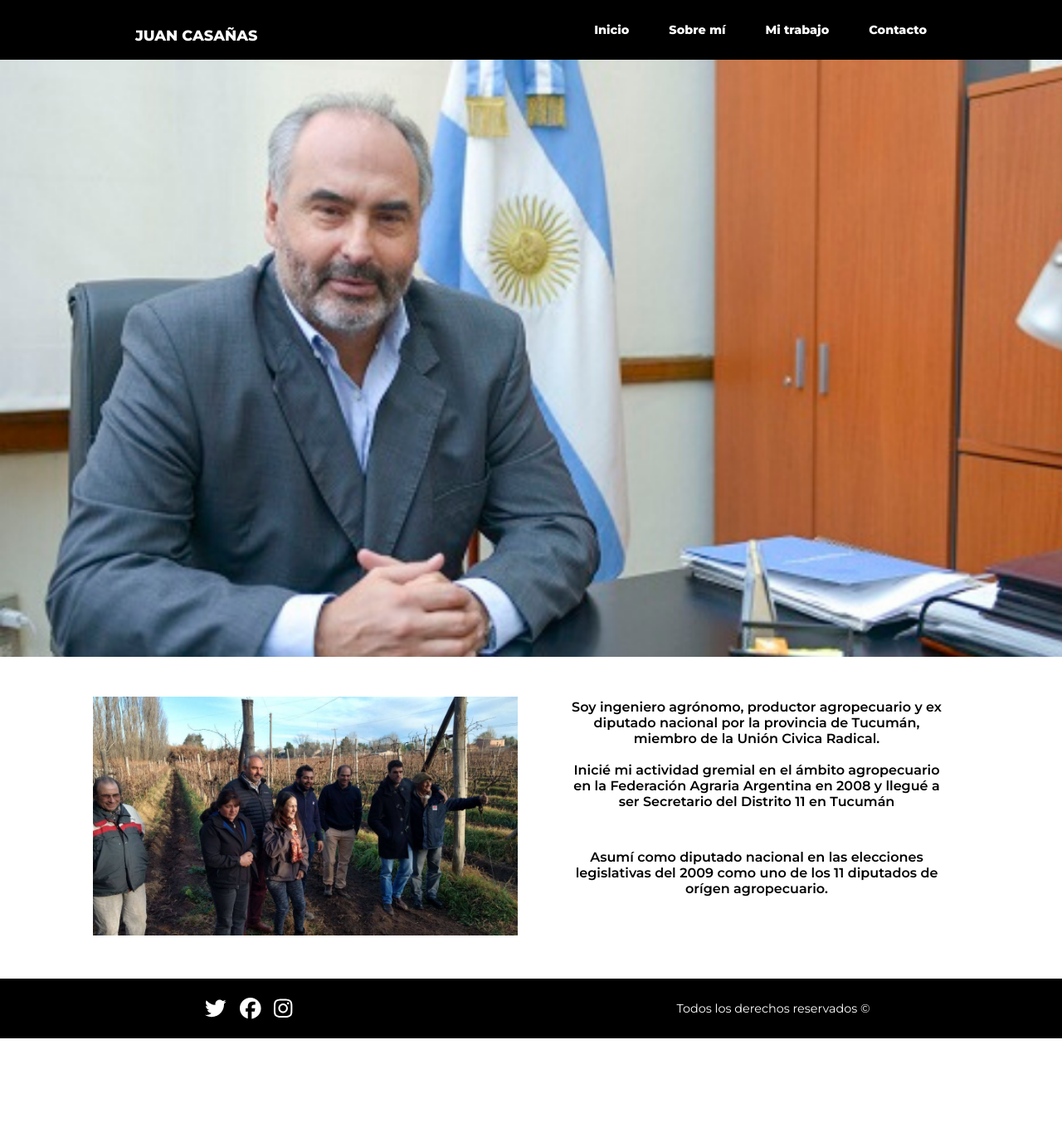
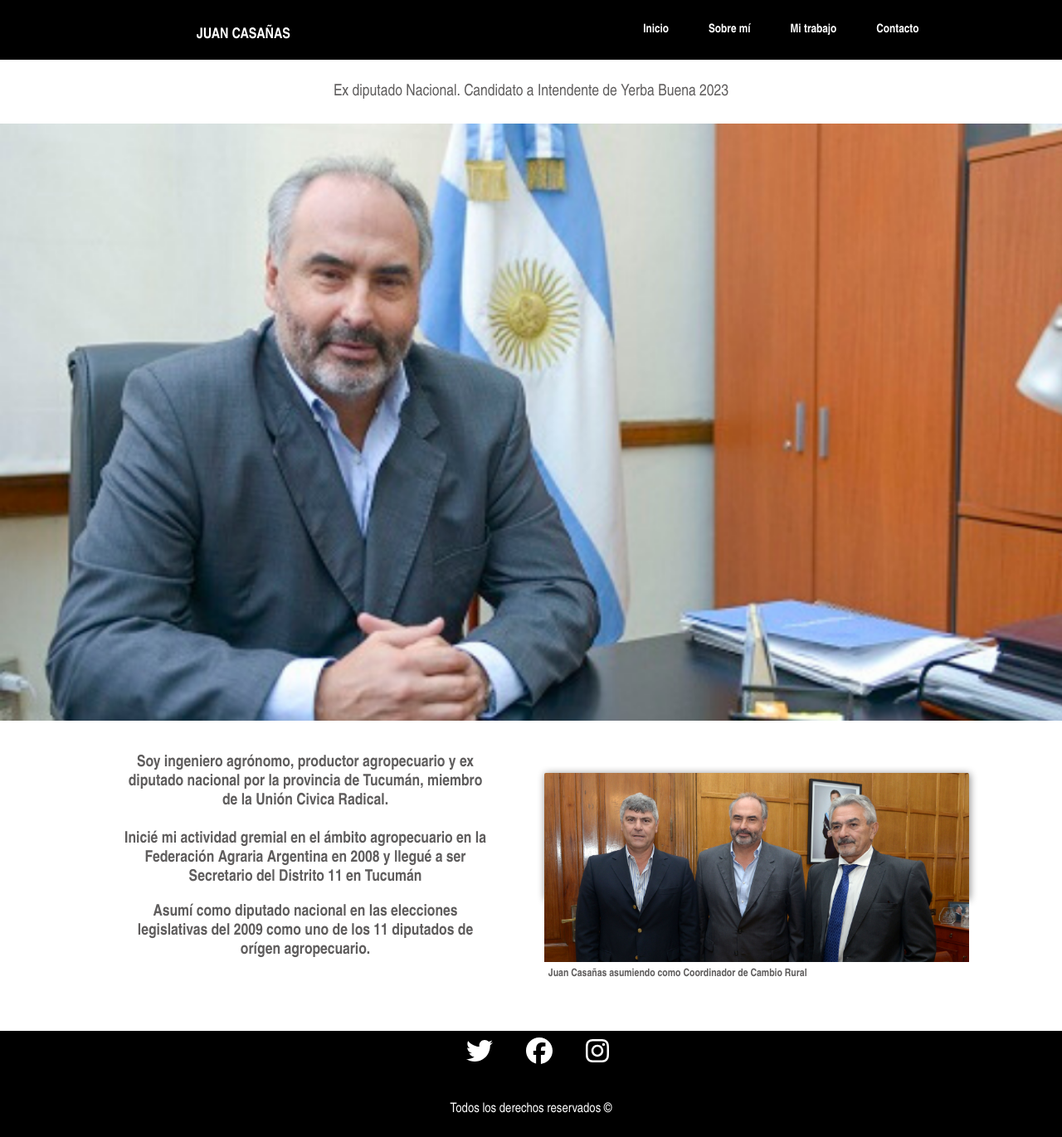
Before and after one commit to lucianocolin/juan-casanas, a React (Create React App) app in the folder juan-casanas-react/: page / in a window 1280 px wide. Shown: the whole page at 83% size. Before the commit the page ends 1252 px from the top, so only its background shows below. Built offline with nearby package versions, Linux system fonts and the light colour scheme.

Commit message:
home demo done

```diff
--- a/juan-casanas-react/src/App.jsx
+++ b/juan-casanas-react/src/App.jsx
@@ -2,8 +2,16 @@ import Layout from './components/Layout';
 import './css/App.css';
 import Home from './pages/Home';
 import { BrowserRouter as Router, Routes, Route } from 'react-router-dom';
+import { useEffect } from 'react';
+import Aos from 'aos';
+import 'aos/dist/aos.css';
 
 function App() {
+
+  useEffect(()=>{
+    Aos.init({ duration: 1500 })
+  }, []);
+
   return (
     <>
       <Router>
--- a/juan-casanas-react/src/css/App.css
+++ b/juan-casanas-react/src/css/App.css
@@ -1,11 +1,11 @@
 @import url('https://fonts.googleapis.com/css2?family=Montserrat:wght@400;600;800&display=swap');
 
 body{
-  font-family: 'Montserrat', sans-serif;
+  font-family: 'Amplitude','Arial Narrow', sans-serif;
   margin: 0;
   padding: 0;
   position: relative;
   min-height: 100vh;
   padding-top: 4.5rem;
-  padding-bottom: 4.5rem;
+  padding-bottom: 8rem;
 }
--- a/juan-casanas-react/src/css/Footer.css
+++ b/juan-casanas-react/src/css/Footer.css
@@ -1,11 +1,11 @@
 .footer{
   display: flex;
-  flex-direction: row;
+  flex-direction: column;
   align-items: center;
   justify-content: center;
   width: 100%;
   background-color: black;
-  height: 4.5rem;
+  height: 8rem;
   color: white;
   position: absolute;
   bottom: 0;
@@ -13,23 +13,23 @@
 
 .footer-icons-container{
   display: flex;
-  gap: 1rem;
+  gap: 2.5rem;
   margin-left: 1rem;
 }
 
 .footer-icons-container a{
-  font-size: 1.6rem;
+  font-size: 2rem;
   color: white;
 }
 
 .footer-rights{
   padding: 0;
+  padding-top: 0.5rem;
   text-align: center;
 }
 
 .footer-rights p{
-  font-size: 0.9rem;
-  word-wrap: break-word;
+  font-size: 1rem;
 }
 
 @media (min-width: 768px){
--- a/juan-casanas-react/src/css/Header.css
+++ b/juan-casanas-react/src/css/Header.css
@@ -1,5 +1,5 @@
 .header{
-  text-align: center;
+  text-align: left;
   position: absolute;
   top: 0;
   color: white;
@@ -11,6 +11,7 @@
 .header h2{
   font-size: 1.1rem;
   margin-top: 1.7rem;
+  margin-left: 5%;
 }
 
 .header-list{
@@ -51,7 +52,7 @@
 }
 
 #check:checked ~ .header-list{
-  height: 65vh;
+  height: 50vh;
 }
 
 #check:checked ~ .header-list li{
--- a/juan-casanas-react/src/css/Home.css
+++ b/juan-casanas-react/src/css/Home.css
@@ -4,9 +4,18 @@
   align-items: center;
 }
 
+.introduction-container{
+  text-align: center;
+  margin: 0.5rem;
+  padding: 0 2rem;
+  font-family: 'Amplitude','Arial Narrow', sans-serif;
+  font-size: 1.2rem;
+  color: #5f5d5d;
+}
+
 .home-cover-container{
   width: 100%;
-  height: 19rem;
+  height: 13rem;
   background-image: url(../imgs/Juan-Casañas.png);
   background-size: cover;
   background-repeat: no-repeat;
@@ -27,22 +36,37 @@
 
 .home-main-img-container{
   width: 80%;
-  height: auto;
-  margin-top: 3rem;
+  height: 9.5rem;
+  margin-bottom: 3rem;
+  box-shadow: 1px 1px 10px rgb(135, 134, 134);
+  border-radius: 2px;
 }
 
 .home-main-img-container img{
   width: 100%;
+  border-top-left-radius: 2px;
+  border-top-right-radius: 2px;
+}
+
+.home-main-img-container p{
+  font-size: 0.8rem;
+  margin: 0;
+  margin-left: 0.3rem;
+  color: #5f5d5d;
+  font-weight: bold;
 }
 
 .home-p-container{
   text-align: center;
   word-wrap: break-word;
+  margin: 1.2rem 0;
 }
 
 .home-p-container p{
-  padding: 1rem 2rem;
+  font-size: 1.2rem;
+  padding: 0 2rem;
   font-weight: 600;
+  color: #5f5d5d;
 }
 
 @media (min-width: 768px){
--- a/juan-casanas-react/src/pages/Home.jsx
+++ b/juan-casanas-react/src/pages/Home.jsx
@@ -1,35 +1,34 @@
-import{ React, useEffect} from 'react';
+import{ React } from 'react';
 import '../css/Home.css';
 /* import juancasanas from '../imgs/Juan-Casañas.png'; */
-import juancasanas2 from '../imgs/Juan-Casañas2.png';
-import Aos from 'aos';
-import 'aos/dist/aos.css';
+import asumiendo from '../imgs/asumiendo.jpg';
 
 const Home = () => {
 
-  useEffect(()=>{
-    Aos.init({ duration: 1500 })
-  }, []);
-
   return (<>
   <div className='home'>
+    <div className='introduction-container'>
+      <p>Ex diputado Nacional. Candidato a Intendente de Yerba Buena 2023</p>
+    </div>
     <div className='home-cover-container'>
-      {/* <img src={juancasanas} alt="Juan Casañas" /> */}
     </div>
     <div className='home-body-container'>
-      <div className='home-main-img-container'>
-        <img src={juancasanas2} alt='Juan Casañas' />
-      </div>
-      <div className='home-p-container'>
-        <p data-aos='fade-up'>
+      <div className='home-p-container' data-aos='fade-up'>
+        <p>
           Soy ingeniero agrónomo, productor agropecuario y ex diputado
           nacional por la provincia de Tucumán, miembro de la Unión Civica Radical. <br /> <br />
           Inicié mi actividad gremial en el ámbito agropecuario en la Federación Agraria Argentina
           en 2008 y llegué a ser Secretario del Distrito 11 en Tucumán
         </p>
-        <p data-aos='fade-up'>
+        <p>
           Asumí como diputado nacional en las elecciones legislativas del 2009
           como uno de los 11 diputados de orígen agropecuario.
+        </p>
+      </div>
+      <div className='home-main-img-container'>
+        <img src={asumiendo} alt='Juan Casañas' />
+        <p>Juan Casañas asumiendo como Coordinador
+          de Cambio Rural
         </p>
       </div>
     </div>
```
Also changed, not shown: juan-casanas-react/src/imgs/asumiendo.jpg (added).
